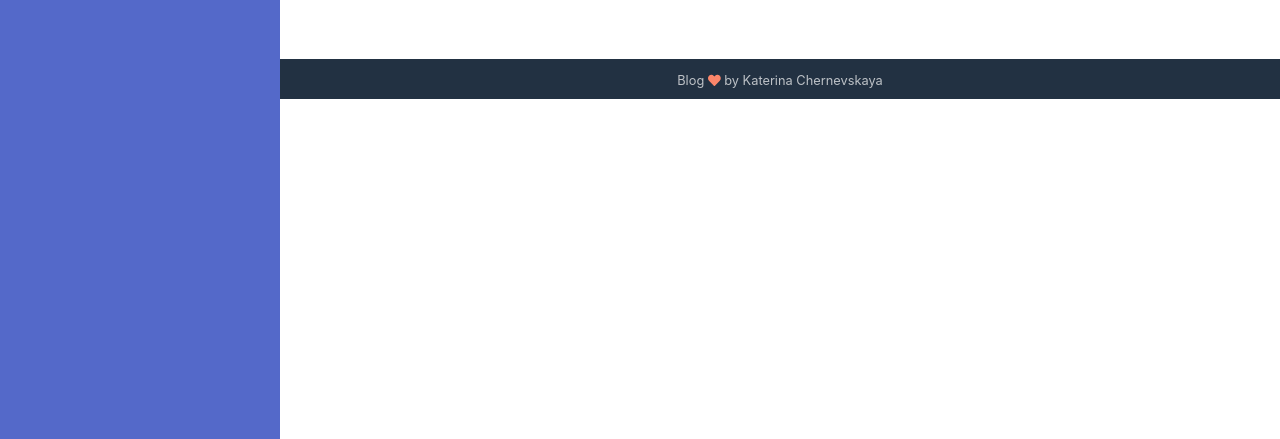
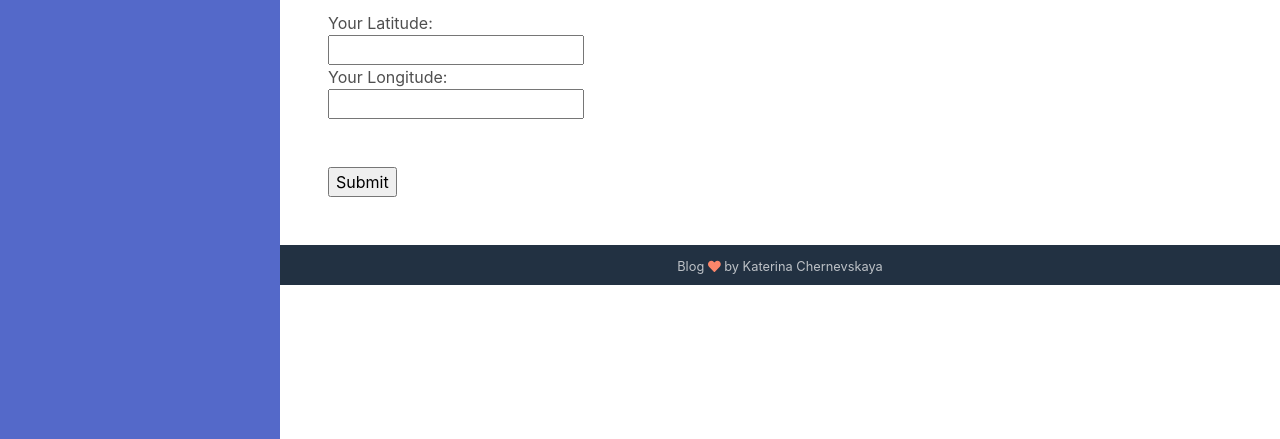
Before and after one commit to KaterinaChernevskaya/testsite, a plain HTML site: page index.html in a window 1280 px wide. Shown: the part 361-800 px from the top of the page. Drawn offline with Linux system fonts and the light colour scheme.

Commit message:
add a form to index

```diff
--- a/index.html
+++ b/index.html
@@ -82,6 +82,14 @@
 					</div>
 				</div>
 			</div>
+			<form action="<LOGIC APP PATH GOES HERE>" method="post">
+				Your Latitude:<br>
+				<input type="text" name="lat"><br>
+				Your Longitude:<br>
+				<input type="text" name="lon"><br>
+				<br></br>
+				<input type="submit" value="Submit">
+			</form>
 		</section>
 
 	    <footer class="footer text-center py-2 theme-bg-dark">
```
Lines whose indentation alone changed are shown as unchanged.
